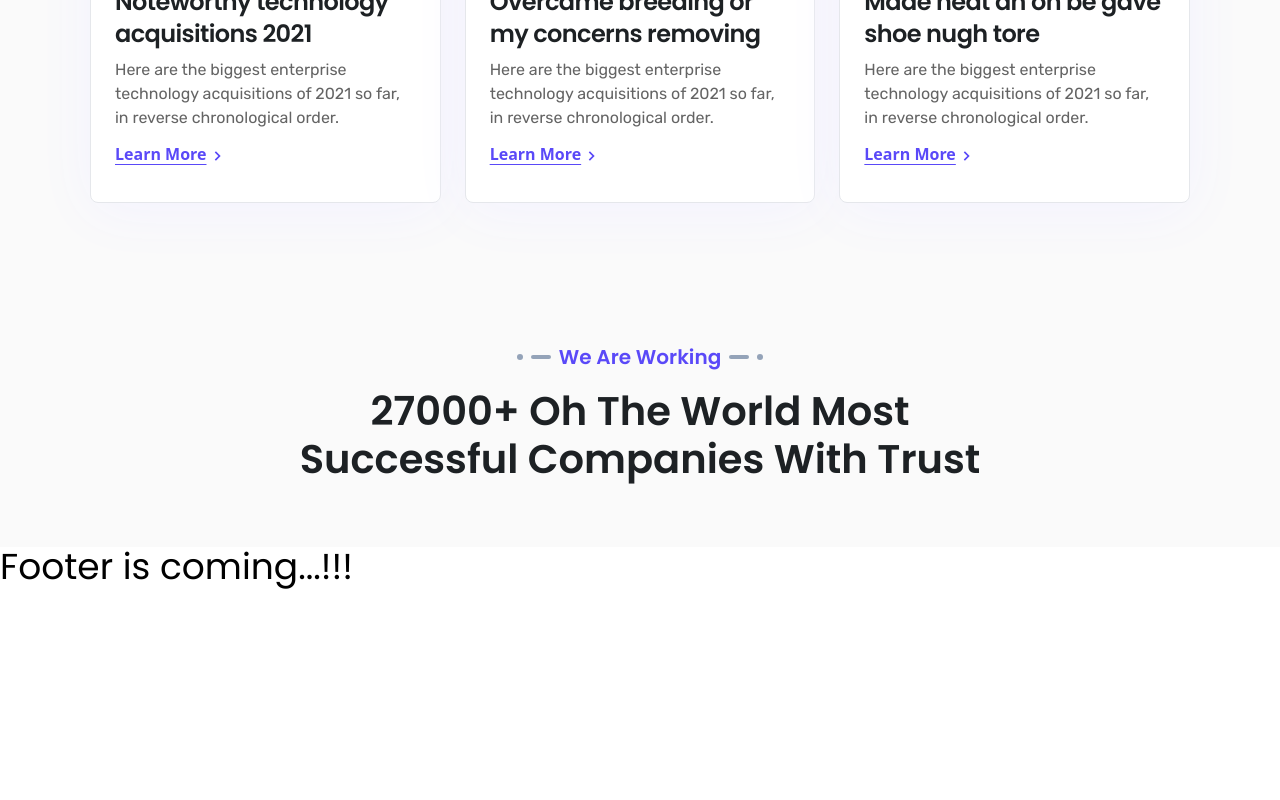
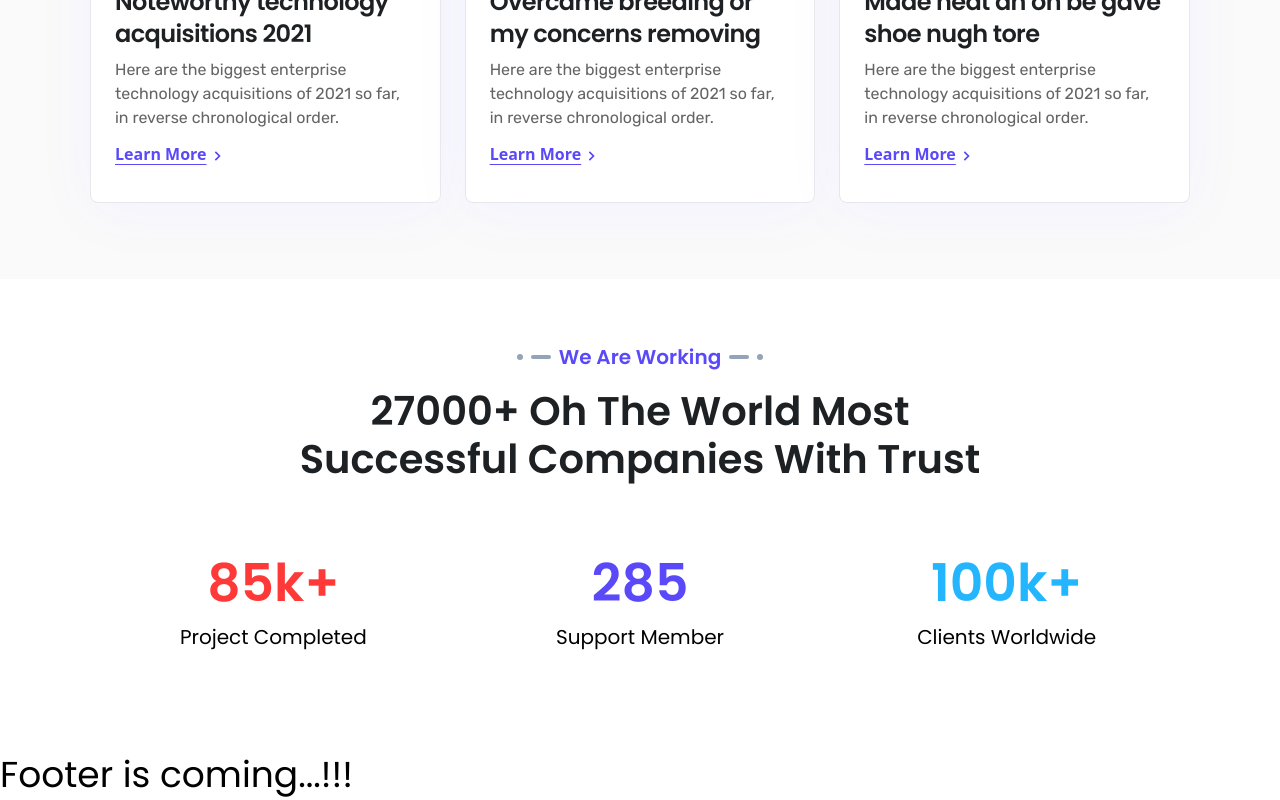
Before and after one commit to hasibahamedsakib/zomia-sass, a React (Vite) app: page / in a window 1280 px wide. Shown: the part 5654-6454 px from the top of the page. Before the commit the page ends 6246 px from the top, so only its background shows below. Built offline with nearby package versions, Linux system fonts and the light colour scheme.

Commit message:
working section is compleated

```diff
--- a/package.json
+++ b/package.json
@@ -12,6 +12,7 @@
   "dependencies": {
     "localforage": "^1.10.0",
     "react": "^18.2.0",
+    "react-countup": "^6.4.2",
     "react-dom": "^18.2.0",
     "react-icons": "^4.10.1",
     "react-router-dom": "^6.15.0"
--- a/src/Components/Blog/Blog.jsx
+++ b/src/Components/Blog/Blog.jsx
@@ -24,7 +24,11 @@ const Blog = () => {
           {/* Blog One */}
           <div className="max-w-sm bg-white border border-gray-200 rounded-lg  transition-all duration-500 ease-in-out shadow-blg  hover:shadow-hblg">
             <Link to="#">
-              <img className="rounded-t-lg" src="/photo/blog1.png" alt="" />
+              <img
+                className="rounded-t-lg w-full"
+                src="/photo/blog1.png"
+                alt=""
+              />
             </Link>
 
             <div className="flex justify-between items-center  py-5 mx-5 border-b-2 ">
@@ -62,7 +66,11 @@ const Blog = () => {
           {/* Blog two */}
           <div className="max-w-sm bg-white border border-gray-200 rounded-lg  transition-all duration-500 ease-in-out shadow-blg  hover:shadow-hblg">
             <Link to="#">
-              <img className="rounded-t-lg" src="/photo/blog2.png" alt="" />
+              <img
+                className="rounded-t-lg w-full"
+                src="/photo/blog2.png"
+                alt=""
+              />
             </Link>
 
             <div className="flex justify-between items-center py-5 mx-5 border-b-2 ">
@@ -100,7 +108,11 @@ const Blog = () => {
           {/* Blog three */}
           <div className="max-w-sm bg-white border border-gray-200 rounded-lg  transition-all duration-500 ease-in-out shadow-blg  hover:shadow-hblg">
             <Link to="#">
-              <img className="rounded-t-lg" src="/photo/blog3.png" alt="" />
+              <img
+                className="rounded-t-lg w-full"
+                src="/photo/blog3.png"
+                alt=""
+              />
             </Link>
 
             <div className="flex justify-between items-center py-5 mx-5 border-b-2 ">
--- a/src/Components/We_Are_Working/WeAreWorking.jsx
+++ b/src/Components/We_Are_Working/WeAreWorking.jsx
@@ -1,15 +1,47 @@
 import SectionTitle from "../SectionTitle/SectionTitle";
+import CountUp from "react-countup";
 
 const WeAreWorking = () => {
   return (
-    <div className="bg-[#fafafa]  pb-5 py-5  lg:py-16 p-3 md:p-5 text-center">
-      <div className="Container">
-        {/* section heading  */}
-        <div className="flex items-center flex-col space-y-4">
-          <SectionTitle text="We Are Working" isBoth={true} />
-          <h1 className="text-2xl md:text-4xl lg:text-[40px] text-subTitle-0 font-bold lg:leading-[1.2]">
-            27000+ Oh The World Most <br /> Successful Companies With Trust
+    <div className="Container pb-5 py-5  lg:py-16 p-3 md:p-5 text-center">
+      {/* section heading  */}
+      <div className="flex items-center flex-col space-y-4">
+        <SectionTitle text="We Are Working" isBoth={true} />
+        <h1 className="text-2xl md:text-4xl lg:text-[40px] text-subTitle-0 font-bold lg:leading-[1.2]">
+          27000+ Oh The World Most <br /> Successful Companies With Trust
+        </h1>
+      </div>
+
+      {/* section content */}
+      <div className="grid items-center grid-cols-1 md:grid-cols-2 lg:grid-cols-3 p-3 pt-10 lg:pt-20 lg:pb-10 gap-6">
+        {/* First Counter */}
+        <div>
+          <h1 className="text-2xl md:text-4xl lg:text-[52px] text-[#ff3838] font-bold">
+            <CountUp duration={5} end={85} />
+            <span>k+</span>
           </h1>
+          <h4 className="text-base md:text-lg lg:text-xl mt-5">
+            Project Completed
+          </h4>
+        </div>
+        {/* Second Counter */}
+        <div>
+          <h1 className="text-2xl md:text-4xl lg:text-[52px] text-[#5A49F8] font-bold">
+            <CountUp duration={4} end={285} />
+          </h1>
+          <h4 className="text-base md:text-lg lg:text-xl mt-5">
+            Support Member
+          </h4>
+        </div>
+        {/* Third Counter */}
+        <div>
+          <h1 className="text-2xl md:text-4xl lg:text-[52px] text-[#24B5FF] font-bold">
+            <CountUp duration={4.8} end={100} />
+            <span>k+</span>
+          </h1>
+          <h4 className="text-base md:text-lg lg:text-xl mt-5">
+            Clients Worldwide
+          </h4>
         </div>
       </div>
     </div>
```
Also changed, not shown: 1 other file (tests, documents, lock files or other folders).
